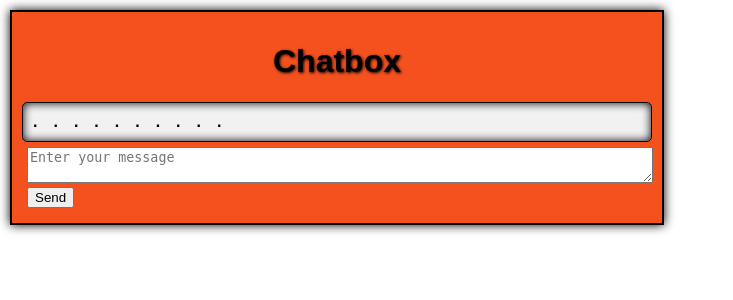
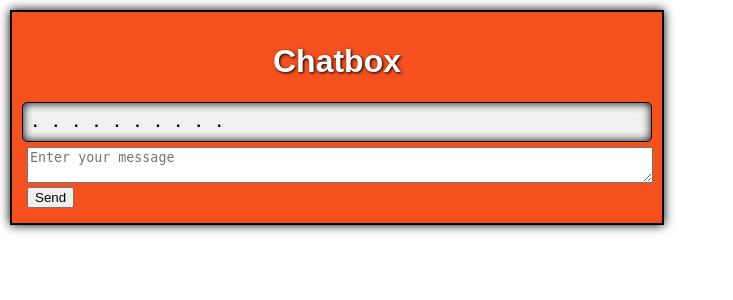
Before and after one commit to hr-ism/ChatBox, a PHP site: page /?name=1 in a window 1280 px wide. Shown: the top 300 px of the page, without its empty margins (0-733 px from the left). Run offline with PHP 8.4, Linux system fonts and the light colour scheme; data that the repository does not hold is empty.

Commit message:
Add files via upload

```diff
--- a/index.php
+++ b/index.php
@@ -13,7 +13,7 @@
 </head>
 <body>
 	<div class="container">
-		<h1 style="text-align: center; text-shadow: 1px 1px 3px;">Chatbox</h1>
+		<h1 style="color: #ffffff; text-align: center; text-shadow: 1px 1px 3px black;">Chatbox</h1>
 
 	    <div id="display">
 
```
